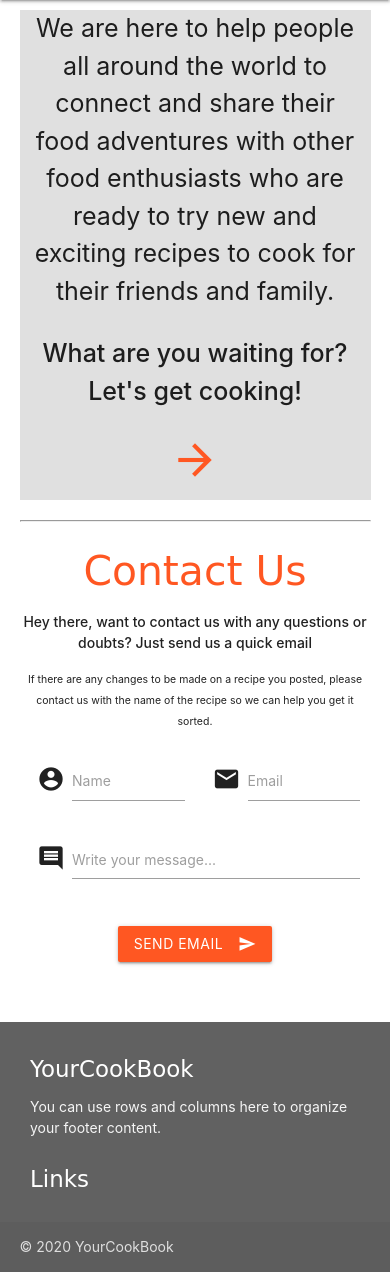
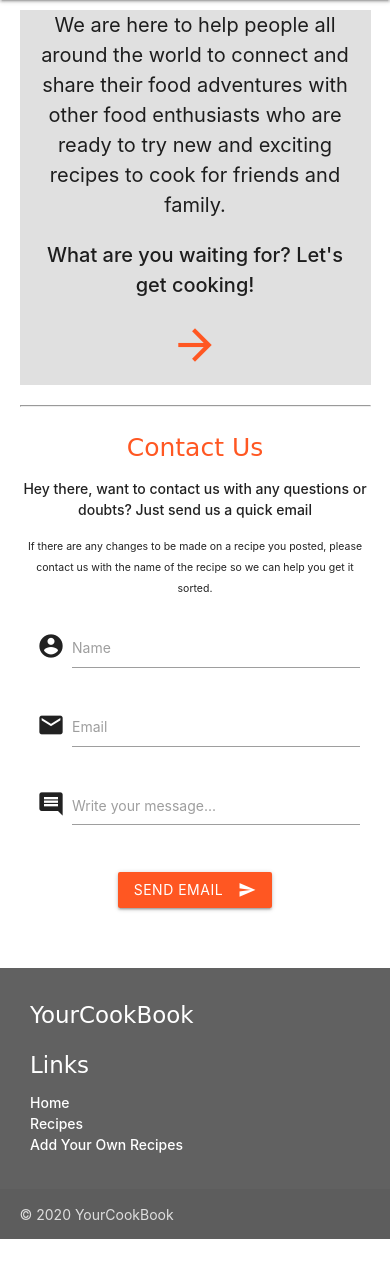
Before and after one commit to LuccaBBombo/recipe_blog, a Flask app: page / in a window 390 px wide. Shown: the part 56-1328 px from the top of the page. After the commit the page ends 1295 px from the top, so only its background shows below. Run offline with Flask 2, Linux system fonts and the light colour scheme; some libraries are stand-ins or nearby versions; some web fonts are replaced.

Commit message:
added commentary on hte readme file and media queries classes for better visual display on mobile phones

```diff
--- a/static/css/style.css
+++ b/static/css/style.css
@@ -5,6 +5,11 @@
 }
 .text_logo{
     font-family: 'Bungee Inline', cursive;
+}
+
+.text_link{
+    text-decoration: none;
+    color:white;
 }
 
 .text_intro{
@@ -19,6 +24,7 @@
     color: #ff5722;
     margin-bottom: 15px;
 }
+
 /*Recipes----------*/
 .callout_text{
     margin-bottom:10px;
@@ -28,10 +34,24 @@
     margin-top: 15px;
 }
 /*Footer----------*/
-.text_link{
-    color:white;
-}
 
 .callout_text{
     margin-bottom:10px;
 }
+
+/*Media Queries----------*/
+
+@media screen and (max-width: 700px) {
+  .header_add {
+    font-size:25px;
+  }
+  .text_intro{
+    margin-left:10px;
+    margin-right:10px;
+    margin-top:10px;
+    font-size: 20px;
+  }
+  .header_mob {
+    font-size:25px;
+  }
+}
--- a/templates/add_recipe.html
+++ b/templates/add_recipe.html
@@ -1,19 +1,19 @@
 {% extends 'base.html' %}
 {% block content %}
-    <h3 class="text_bungee">Add your own recipe</h3>
+    <h3 class="text_bungee header_add">Add your own recipe</h3>
     <hr>
     <div class="row">
         <form action="{{url_for('insert_recipe')}}" method="POST">
             <div class="row">
                 <div class="row">
-                    <div class="input-field col s6">
+                    <div class="input-field col s12">
                         <i class="material-icons prefix">create</i>
                         <input type="text" class="validate" id="recipe_title" name="recipe_title" placeholder="Please provide the recipe name..." required>
                         <label for="recipe_titl">Recipe Name</label>
                     </div>
                 </div>
                 <div class="row">
-                    <div class="input-field col s6">
+                    <div class="input-field col s12">
                         <i class="material-icons prefix">dehaze</i>
                         <select id="category_name" name="category_name" required>
                             <option value="" disabled selected>Choose Recipe Category</option>
--- a/templates/base.html
+++ b/templates/base.html
@@ -9,9 +9,11 @@
     <link rel="stylesheet" href="https://cdnjs.cloudflare.com/ajax/libs/materialize/1.0.0/css/materialize.min.css">
     <link rel="stylesheet" href="{{url_for('static', filename='css/style.css')}}" type="text/css" />
     <title>YourCookBook</title>
-    <script type="text/javascript" src="https://cdn.jsdelivr.net/npm/emailjs-com@2.4.1/dist/email.min.js"></script>
+    <script type="text/javascript" src="https://cdn.jsdelivr.net/npm/emailjs-com@2.3.2/dist/email.min.js"></script>
     <script type="text/javascript">
-        emailjs.init('user_KTSqkGOXAHsYtnSjPAJNT');
+        (function(){
+            emailjs.init("user_KTSqkGOXAHsYtnSjPAJNT");
+        })();
     </script>
 </head>
 <body>
@@ -25,6 +27,14 @@
                     <li><a class="text_link" href="{{url_for('recipes')}}"><strong>Recipes</strong></a></li>
                     <li><a class="text_link" href="{{url_for('add_recipe')}}"><strong>Add Your Own Recipes</strong></a></li>
                 </ul>
+                <ul class="sidenav" id="mobile-demo">
+                    <li><a  href="{{url_for('home')}}"><strong>Home</strong></a></li>
+                    <hr>
+                    <li><a href="{{url_for('recipes')}}"><strong>Recipes</strong></a></li>
+                    <hr>
+                    <li><a href="{{url_for('add_recipe')}}"><strong>Add Your Own Recipes</strong></a></li>
+                    <hr>
+                </ul>
             </div>
         </nav>
     </header>
@@ -37,11 +47,10 @@
         <div class="row">
             <div class="col l6 s12">
                 <h5 class="text_logo">YourCookBook</h5>
-                <p class="grey-text text-lighten-4">You can use rows and columns here to organize your footer content.</p>
             </div>
             <div class="col l4 offset-l2 s12">
                 <h5 class="text_logo">Links</h5>
-                <ul class="sidenav" id="mobile-demo">
+                <ul>
                     <li><a href="{{url_for('home')}}" class="text_link"><strong>Home</strong></a></li>
                     <li><a href="{{url_for('recipes')}}" class="text_link"><strong>Recipes</strong></a></li>
                     <li><a href="{{url_for('add_recipe')}}" class="text_link"><strong>Add Your Own Recipes</strong></a></li>
--- a/templates/home.html
+++ b/templates/home.html
@@ -1,28 +1,28 @@
 {% extends 'base.html' %}
 {% block content %}
     <div class="row center grey lighten-2">
-        <p class = "text_intro">We are here to help people all around the world to connect and share their food adventures
-        with other food enthusiasts who are ready to try new and exciting recipes to cook for their friends and family.
+        <p class = "text_intro text_intro_mob">We are here to help people all around the world to connect and share their food adventures
+        with other food enthusiasts who are ready to try new and exciting recipes to cook for friends and family.
         </p>
-        <p class = "text_intro">
+        <p class = "text_intro text_intro_mob">
         <strong>What are you waiting for? Let's get cooking!</strong>
         </p>
         <a href="{{url_for('recipes')}}" ><i class="material-icons prefix intro_icon">arrow_forward</i></a>
     </div>
     <hr>
     <div class ="row center">
-        <h3 class="text_bungee">Contact Us</h3>
+        <h3 class="text_bungee header_mob ">Contact Us</h3>
         <p><strong>Hey there, want to contact us with any questions or doubts? Just send us a quick email</strong></p>
         <p><small>If there are any changes to be made on a recipe you posted, please contact us with the name of the recipe so we can help you get it sorted.</small></p>
         <div class="row">
             <form id="contactForm" class="col s12" >
                 <div class="row">
-                    <div class="input-field col s6">
+                    <div class="input-field col s12 m6">
                         <i class="material-icons prefix">account_circle</i>
                         <input id="name" name="name" type="text" class="validate" required>
                         <label for="name">Name</label>
                     </div>
-                    <div class="input-field col s6">
+                    <div class="input-field col s12 m6">
                         <i class="material-icons prefix">email</i>
                         <input id="email" name="emailaddress" type="email" class="validate" required>
                         <label for="email">Email</label>
```
Also changed, not shown: templates/recipe_page.html (+8 -5 lines), README.md.
